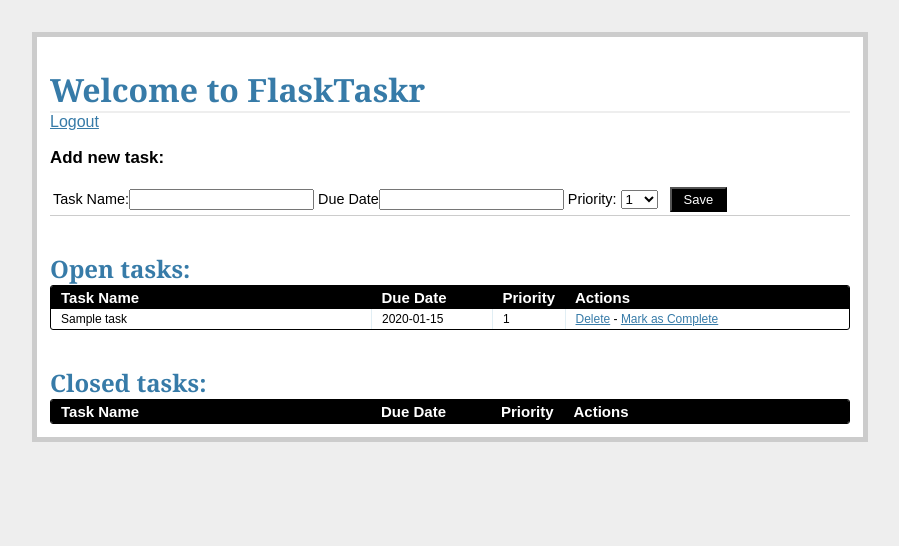
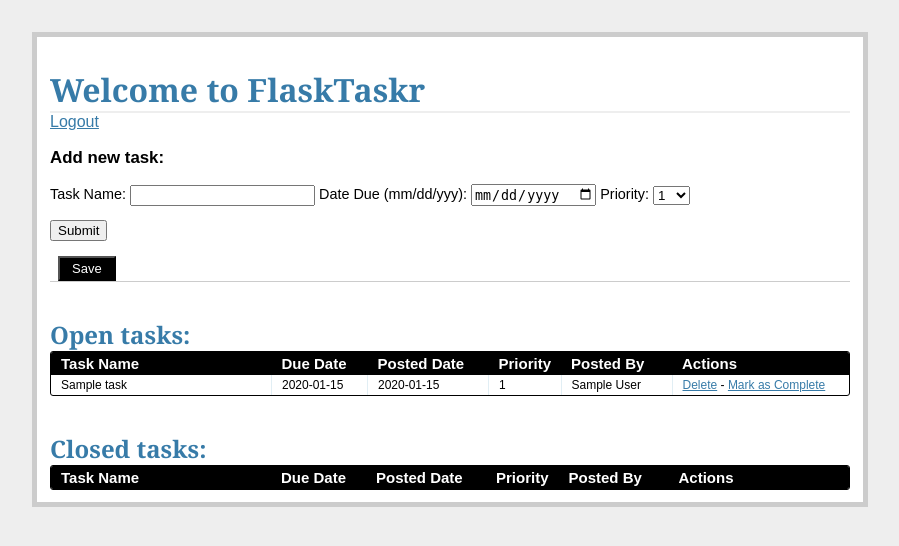
Before and after one commit to dmanier/flasktaskr, a Flask app: page /tasks/ in a window 1280 px wide. Shown: the top 546 px of the page, without its empty margins (190-1089 px from the left). Run offline with Flask 2, Linux system fonts and the light colour scheme; the visitor is signed in with stand-in values (Sample User, id 1); tables that the repository leaves empty hold one stand-in row (values such as "Sample post"); lists and menus that the app fills with data are empty; parts of the project's set-up code (start-up, migrations or seed data) failed here and were passed over.

Commit message:
Added user table to database and related forms and changes for having multiple users.

```diff
--- a/forms.py
+++ b/forms.py
@@ -26,3 +26,11 @@ class RegisterForm(Form):
     confirm = PasswordField(
         'Repeat Password', validators=[DataRequired(), EqualTo('password', message='Passwords must match')]
     )
+
+class LoginForm(Form):
+    name = StringField(
+        'Username', validators=[DataRequired()]
+    )
+    password = PasswordField(
+        'Password', validators=[DataRequired()]
+    )
--- a/models.py
+++ b/models.py
@@ -1,4 +1,5 @@
 __author__ = 'Damien'
+import datetime
 from views import db
 
 class Task(db.Model):
@@ -7,10 +8,12 @@ class Task(db.Model):
     task_id = db.Column(db.Integer, primary_key=True)
     name = db.Column(db.String, nullable=False)
     due_date = db.Column(db.Date, nullable=False)
+    posted_date = db.Column(db.Date, default=datetime.datetime.utcnow())
     priority = db.Column(db.Integer, nullable=False)
     status = db.Column(db.Integer, nullable=False)
+    user_id = db.Column(db.Integer, db.ForeignKey('users.id'))
 
-    def __init__(self, name, due_date, priority, status):
+    def __init__(self, name, due_date, posted_date,priority, status, user_id):
         self.name = name
         self.due_date = due_date
         self.priority = priority
@@ -26,6 +29,7 @@ class User(db.Model):
     name = db.Column(db.String, unique=True, nullable=False)
     email = db.Column(db.String, unique=True, nullable=False)
     password = db.Column(db.String, nullable=False)
+    tasks = db.relationship('Task', backref='poster')
 
     def __init__(self, name=None, email=None, password=None):
         self.name = name
--- a/templates/register.html
+++ b/templates/register.html
@@ -15,7 +15,7 @@
         &nbsp;&nbsp;
         {{ form.confirm.label }}: {{ form.confirm }}
     </p>
-    <p><input type="submit" value="Register" </p>
+    <p><input type="submit" value="Register" ></p>
 </form>
 
 <br>
--- a/templates/tasks.html
+++ b/templates/tasks.html
@@ -4,30 +4,17 @@
     <a href="/logout">Logout</a>
     <div class="add-task">
         <h3>Add new task:</h3>
-        <table>
-            <tr>
-                <form action="{{ url_for('new_task') }}" method="post">
-                    {{ form.csrf_token }}
-                    <td><label>Task Name:</label><input name="name" type="text"></td>
-                    <td><label>Due Date</label><input name="due_date" type="text" width="120px"></td>
-                    <td><label>Priority:</label>
-                        <select name="priority" width="100px">
-                            <option value="1">1</option>
-                            <option value="2">2</option>
-                            <option value="3">3</option>
-                            <option value="4">4</option>
-                            <option value="5">5</option>
-                            <option value="6">6</option>
-                            <option value="7">7</option>
-                            <option value="8">8</option>
-                            <option value="9">9</option>
-                            <option value="10">10</option>
-                        </select>
-                    </td>
-                    <td>&nbsp;&nbsp;<input class="button" type="submit" value="Save"></td>
-                </form>
-            </tr>
-        </table>
+        <form action="{{ url_for('new_task') }}" method="post">
+            {{ form.csrf_token }}
+            <p>
+                {{ form.name.label }}: {{ form.name }}
+                {{ form.due_date.label }}: {{ form.due_date }}
+                {{ form.priority.label }}: {{ form.priority }}
+            </p>
+            <p><input type="submit" value="Submit"></p>
+            </td>
+            <td>&nbsp;&nbsp;<input class="button" type="submit" value="Save"></td>
+        </form>
     </div>
     <div class="entries">
         <br>
@@ -37,17 +24,21 @@
             <table>
                 <thead>
                 <tr>
-                    <th width="300px"><strong>Task Name</strong></th>
-                    <th width="100px"><strong>Due Date</strong></th>
+                    <th width="200px"><strong>Task Name</strong></th>
+                    <th width="75px"><strong>Due Date</strong></th>
+                    <th width="100px"><strong>Posted Date</strong></th>
                     <th width="50px"><strong>Priority</strong></th>
+                    <th width="90px"><strong>Posted By</strong></th>
                     <th><strong>Actions</strong></th>
                 </tr>
                 </thead>
                 {% for task in open_tasks %}
                     <tr>
-                        <td width="300px">{{ task.name }}</td>
-                        <td width="100px">{{ task.due_date }}</td>
+                        <td width="200px">{{ task.name }}</td>
+                        <td width="75px">{{ task.due_date }}</td>
+                        <td width="100px">{{ task.posted_date }}</td>
                         <td width="50px">{{ task.priority }}</td>
+                        <td width="90px">{{ task.poster.name }}</td>
                         <td>
                             <a href="{{ url_for('delete_entry', task_id=task.task_id) }}">Delete</a> -
                             <a href="{{ url_for('complete', task_id=task.task_id) }}">Mark as Complete</a>
@@ -65,17 +56,21 @@
             <table>
                 <thead>
                     <tr>
-                        <th width="300px"><strong>Task Name</strong></th>
-                        <th width="100px"><strong>Due Date</strong></th>
+                        <th width="200px"><strong>Task Name</strong></th>
+                        <th width="75px"><strong>Due Date</strong></th>
+                        <th width="100px"><strong>Posted Date</strong></th>
                         <th width="50px"><strong>Priority</strong></th>
+                        <th width="90px"><strong>Posted By</strong></th>
                         <th><strong>Actions</strong></th>
                     </tr>
                 </thead>
                 {% for task in closed_tasks %}
                     <tr>
-                        <td width="300px">{{ task.name }}</td>
-                        <td width="100px">{{ task.due_date }}</td>
+                        <td width="200px">{{ task.name }}</td>
+                        <td width="75px">{{ task.due_date }}</td>
+                        <td width="100px">{{ task.posted_date }}</td>
                         <td width="50px">{{ task.priority }}</td>
+                        <td width="90px">{{ task.poster.name }}</td>
                         <td>
                             <a href="{{ url_for('delete_entry', task_id=task.task_id) }}">Delete</a> -
                             <a href="{{ url_for('complete', task_id=task.task_id) }}">Mark as Complete</a>
--- a/views.py
+++ b/views.py
@@ -1,3 +1,4 @@
+import datetime
 from functools import wraps
 from flask import Flask, flash, redirect, render_template, \
     request, session, url_for, g
@@ -44,16 +45,21 @@ def logout():
 
 @app.route('/', methods=['GET', 'POST'])
 def login():
+    error = None
+    form = LoginForm(request.form)
     if request.method == 'POST':
-        if request.form['username'] != app.config['USERNAME'] \
-                or request.form['password'] != app.config['PASSWORD']:
-            error = 'Invalid Credentials. Please try again.'
-            return render_template('login.html', error=error)
+        if form.validate_on_submit():
+            user = User.query.filter_by(name=request.form['name']).first()
+            if user is not None and user.password == request.form['password']:
+                session['logged_in'] = True
+                flash('Welcome!')
+                return redirect(url_for('tasks'))
+            else:
+                error = 'Invalid username or password'
         else:
-            session['logged_in'] = True
-            flash('Welcome!')
-            return redirect(url_for('tasks'))
-    return render_template('login.html')
+            error = 'Both fields are required.'
+    return render_template('login.html', form=form, error=error)
+
 
 @app.route('/tasks/')
 @login_required
@@ -70,7 +76,7 @@ def new_task():
     form = AddTaskForm(request.form)
     if request.method == 'POST':
         if form.validate_on_submit():
-            new_task = Task(form.name.data, form.due_date.data, form.priority.data,'1')
+            new_task = Task(form.name.data, form.due_date.data,datetime.datetime.utcnow(), form.priority.data,'1','1')
             db.session.add(new_task)
             db.session.commit()
             flash("New entry was successfully posted. Thanks.")
```
Also changed, not shown: db_migrate.py (added, +21 -0 lines), templates/login.html (+8 -3 lines), 1 other file.
